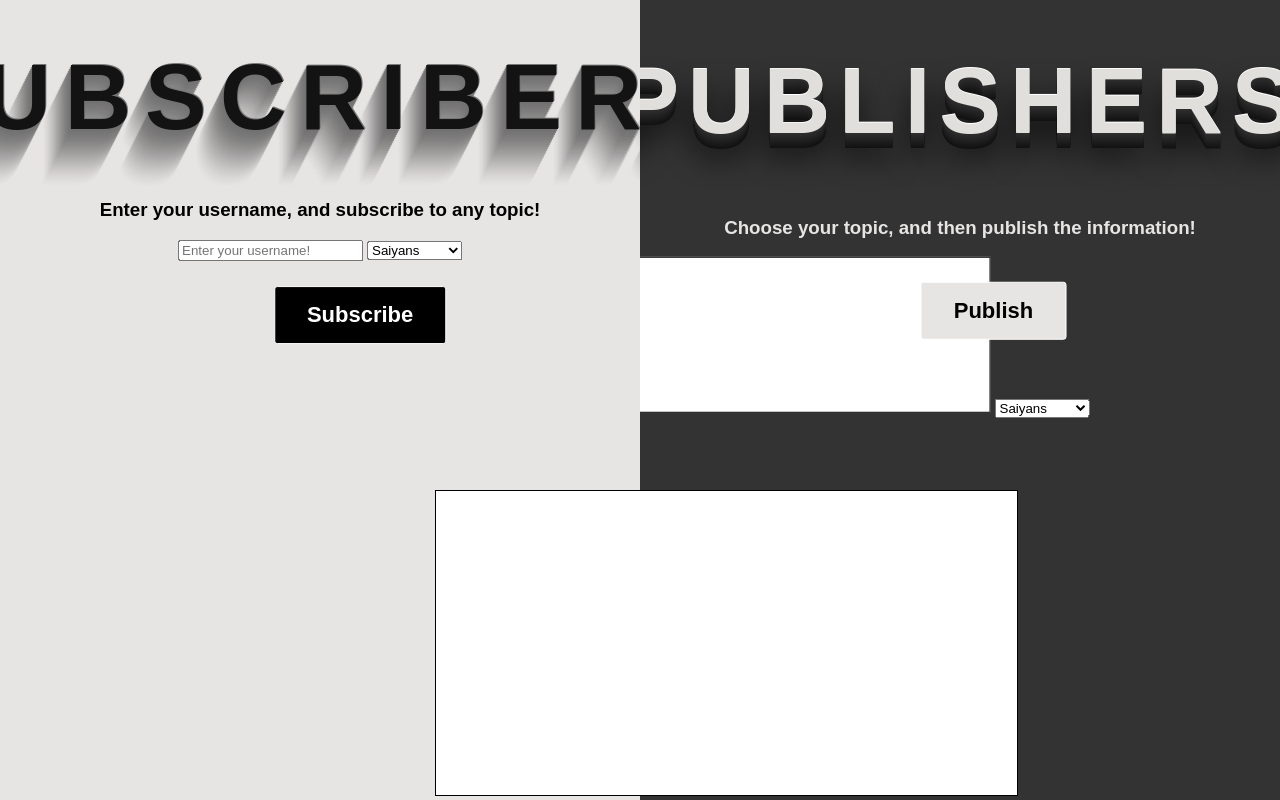
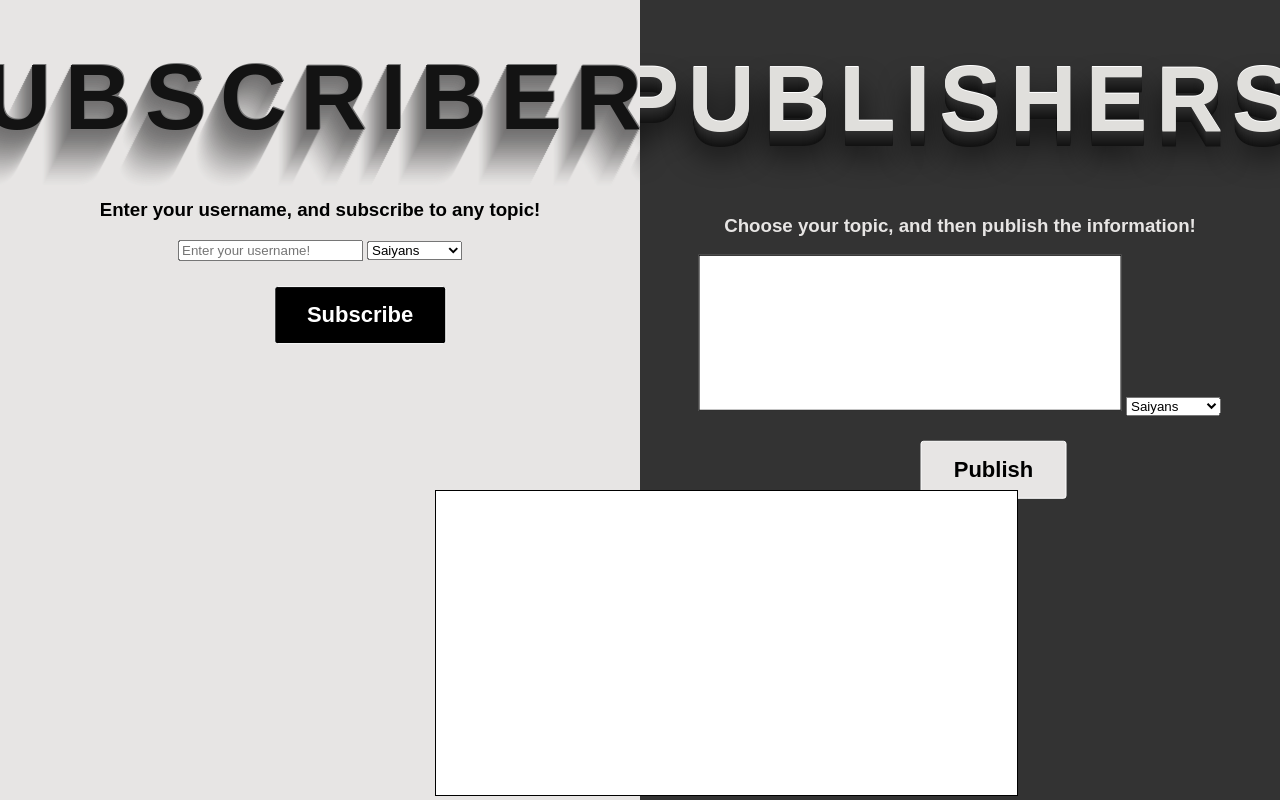
Before and after one commit to jaredpaul/Rub_a_Pub_Sub, a Flask app: page / in a window 1280 px wide. Run offline with Flask 2, Linux system fonts and the light colour scheme.

Commit message:
small CSS isssues fixed in Phase2

```diff
--- a/Phase2/css/styles.css
+++ b/Phase2/css/styles.css
@@ -189,7 +189,11 @@ textarea {
   margin-top: 25px
 }
 
-#pubElements {
+#pubSide {
+  padding-top: 20%;
+}
+
+/* #pubElements {
   position: absolute;
   vertical-align: middle;
-}
+} */
--- a/Phase2/templates/pubsub.html
+++ b/Phase2/templates/pubsub.html
@@ -36,6 +36,7 @@
 
     <div class="split right">
       <div class="centered">
+        <div id="pubSide">
           <h1 id='pubTitle'>Publishers</h1>
           <h3 id='directionsPub'>Choose your topic, and then publish the information!</h3>
           <form method="POST">
@@ -53,6 +54,7 @@
             </div>
             <div>
               <button id="pubButton" type=submit align="center">Publish</button>
+            </div>
         </div>
         </form>
       </div>
```
Lines whose indentation alone changed are shown as unchanged.
